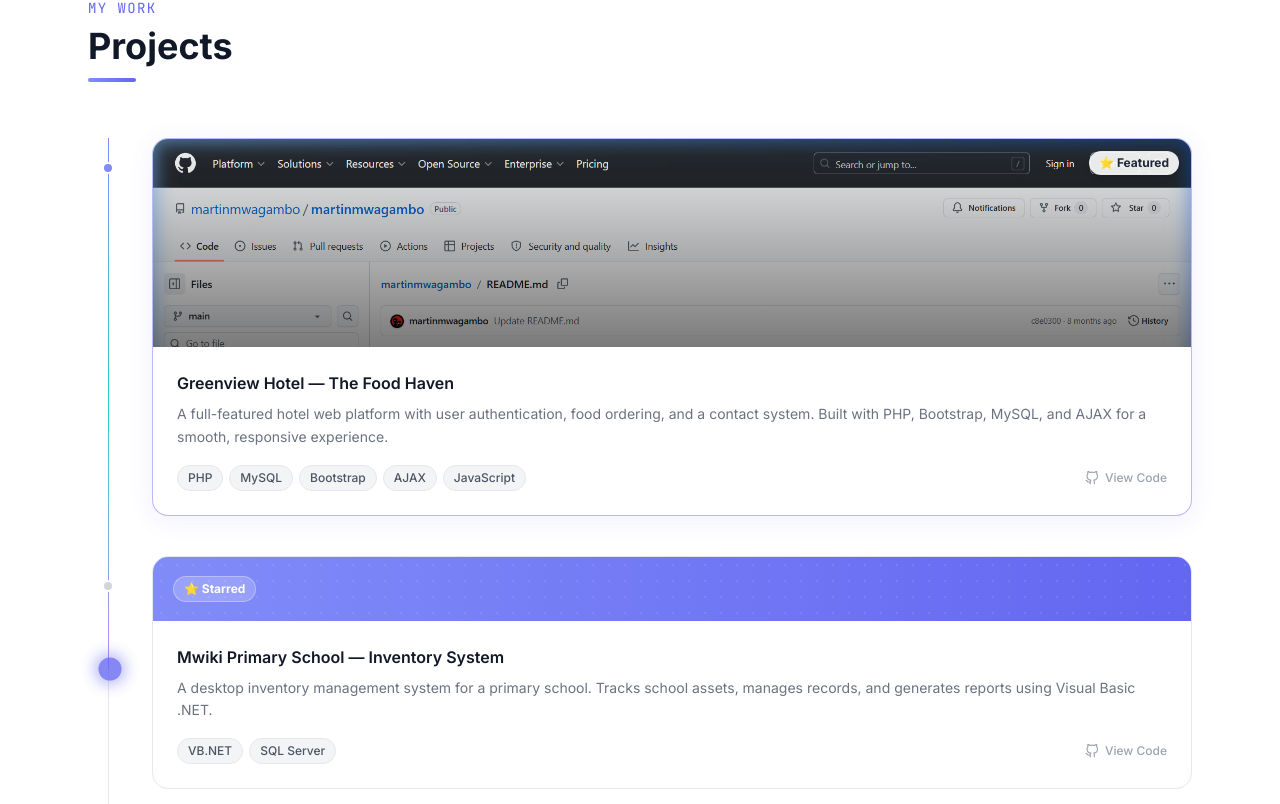
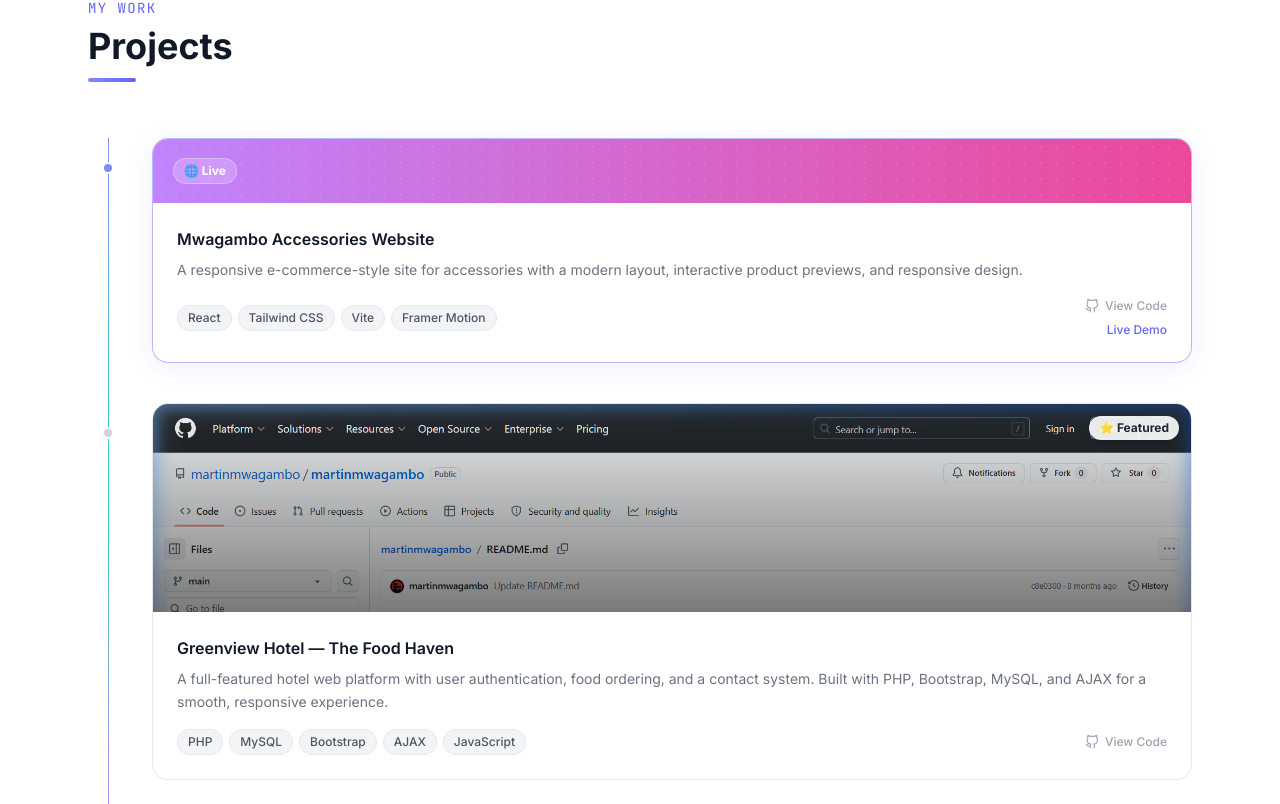
Before and after one commit to martinmwagambo/Mwagambo_Portfolio, a React (Vite) app: page / in a window 1280 px wide. Shown: the part 3176-3980 px from the top of the page. Built offline with nearby package versions, Linux system fonts and the light colour scheme.

Commit message:
Fix Projects Live Demo Link

```diff
--- a/src/components/Projects.jsx
+++ b/src/components/Projects.jsx
@@ -24,6 +24,16 @@
 }
 
 const projects = [
+  {
+    title: 'Mwagambo Accessories Website',
+    description: 'A responsive e-commerce-style site for accessories with a modern layout, interactive product previews, and responsive design.',
+    stack: ['React', 'Tailwind CSS', 'Vite', 'Framer Motion'],
+    github: 'https://github.com/martinmwagambo/mwagambo-accessories',
+    live: 'https://mwagambo-accessories.vercel.app/',
+    screenshot: null,
+    gradient: 'from-purple-400 to-pink-500',
+    badge: '🌐 Live',
+  },
   {
     title: 'Greenview Hotel — The Food Haven',
     description: 'A full-featured hotel web platform with user authentication, food ordering, and a contact system. Built with PHP, Bootstrap, MySQL, and AJAX for a smooth, responsive experience.',
@@ -55,7 +65,8 @@
     title: 'Personal Portfolio Website',
     description: 'This portfolio — a responsive site showcasing my skills, experience, and projects. Built with performance, clean design, and smooth animations in mind.',
     stack: ['React', 'Tailwind CSS', 'Framer Motion'],
-    github: 'https://github.com/martinmwagambo',
+    github: 'https://github.com/martinmwagambo/Mwagambo_Portfolio',
+    live: 'https://mwagambo-portfolio.vercel.app/',
     screenshot: null,
     gradient: 'from-purple-400 to-pink-500',
     badge: '🌐 Live',
@@ -186,11 +197,17 @@
                             </span>
                           ))}
                         </div>
-                        <div className="ml-4 flex-shrink-0">
+                        <div className="ml-4 flex-shrink-0 flex flex-col items-end gap-2">
                           <a href={project.github} target="_blank" rel="noopener noreferrer"
                             className="flex items-center gap-1.5 text-xs font-medium text-gray-400 hover:text-brand-500 transition-colors">
                             <FiGithub size={14} /> View Code
                           </a>
+                          {project.live && (
+                            <a href={project.live} target="_blank" rel="noopener noreferrer"
+                              className="text-xs font-medium text-brand-500 hover:text-brand-600 transition-colors">
+                              Live Demo
+                            </a>
+                          )}
                         </div>
                       </div>
                     </div>
```
